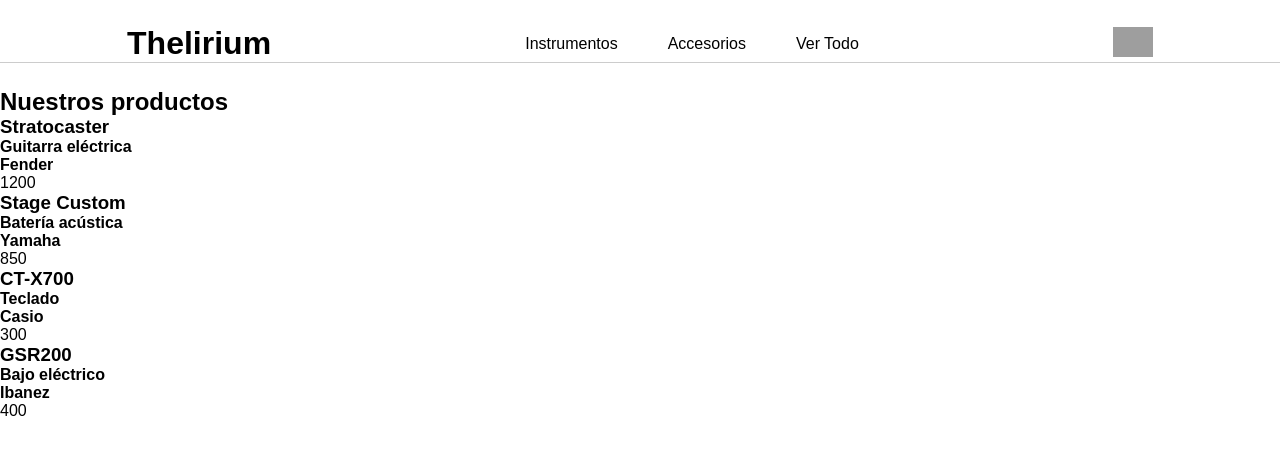
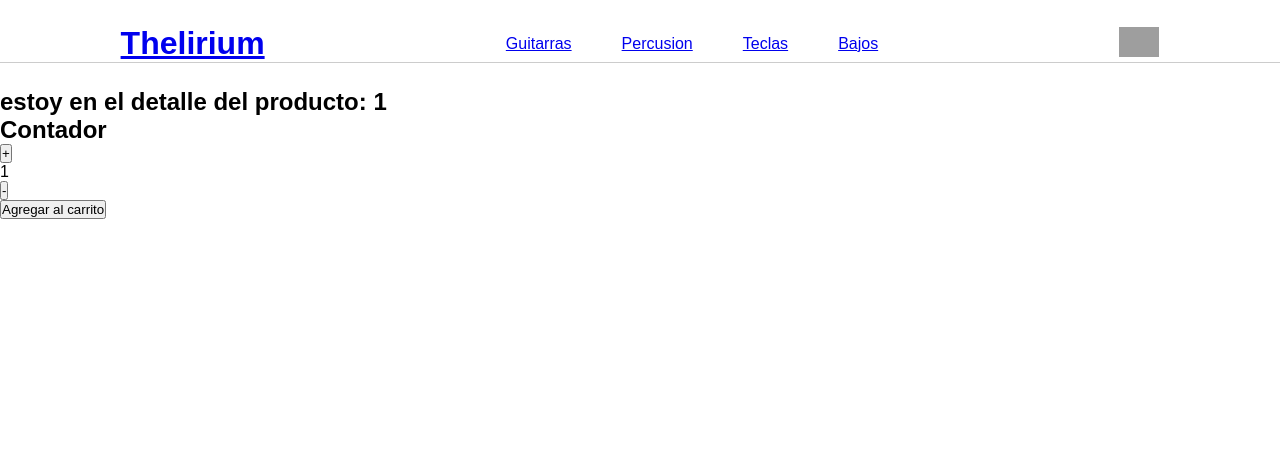
Before and after one commit to ClaraMino1/e-commerce-react, a React (Vite) app: page /item/1 in a window 1280 px wide. Shown: the top 454 px of the page. Built offline with nearby package versions, Linux system fonts and the light colour scheme; grey boxes are pictures that could not be loaded.

Commit message:
entrega 2: parte logica

```diff
--- a/index.html
+++ b/index.html
@@ -1,9 +1,9 @@
 <!doctype html>
-<html lang="en">
+<html lang="es">
   <head>
     <meta charset="UTF-8" />
     <meta name="viewport" content="width=device-width, initial-scale=1.0" />
-    <title>Vite + React</title>
+    <title>Thelirium | tienda de música</title>
   </head>
   <body>
     <div id="root"></div>
--- a/package.json
+++ b/package.json
@@ -11,7 +11,8 @@
   },
   "dependencies": {
     "react": "^19.1.0",
-    "react-dom": "^19.1.0"
+    "react-dom": "^19.1.0",
+    "react-router-dom": "^7.8.1"
   },
   "devDependencies": {
     "@eslint/js": "^9.30.1",
--- a/src/App.jsx
+++ b/src/App.jsx
@@ -1,14 +1,22 @@
 import './App.css';
 import NavBar from './components/NavBar/NavBar';
 import ItemListContainer from './components/ItemListContainer/ItemListContainer';
+import ItemDetailContainer from './components/ItemDetailContainer/ItemDetailContainer';
+import Error from './components/Error/Error';
+import { BrowserRouter,Route,Routes}   from 'react-router-dom';
 
 function App() {
 
   return(
-    <>
+    <BrowserRouter>
       <NavBar/>
-      <ItemListContainer titulo="Nuestros productos"/>
-    </>
+      <Routes>
+        <Route path='/' element={<ItemListContainer/>}></Route>
+        <Route path='/categoria/:categoria' element={<ItemListContainer/>}></Route>
+        <Route path='/item/:id' element={<ItemDetailContainer/>}></Route>
+        <Route path='*' element={<Error/>}></Route>
+      </Routes>
+    </BrowserRouter>
   )
 
 }
--- a/src/asyncmock.js
+++ b/src/asyncmock.js
@@ -4,21 +4,36 @@
         instrumento: "Guitarra eléctrica",
         marca: "Fender",
         modelo: "Stratocaster",
-        precio: 1200
+        precio: 1200,
+        categoria: "guitarras",
+        stock: 10
     },
     {
         id: 2,
+        instrumento: "Guitarra acústica",
+        marca: "SX",
+        modelo: "acustic",
+        precio: 850,
+        categoria: "guitarras",
+        stock: 11
+    },
+    {
+        id: 3,
         instrumento: "Batería acústica",
         marca: "Yamaha",
         modelo: "Stage Custom",
-        precio: 850
+        precio: 850,
+        categoria: "percusion",
+        stock: 21
     },
     {
-        id: 3,
+        id: 4,
         instrumento: "Teclado",
         marca: "Casio",
         modelo: "CT-X700",
-        precio: 300
+        precio: 300,
+        categoria: "teclas",
+        stock: 8
     },
     {
         id: 5,
@@ -26,9 +41,8 @@
         marca: "Ibanez",
         modelo: "GSR200",
         precio: 400,
-        cantidad: 1,
-        fechaVenta: "2025-08-06",
-        comprador: "Diego Luna"
+        categoria: "bajos",
+        stock: 13
     }
     ];
 
@@ -39,3 +53,21 @@
         }, 2000);
     })
 }
+
+export const getUnProducto = (id)=>{
+    return new Promise((resolve) => {
+        setTimeout(() => {
+            const producto = productos.find(prod => prod.id == id)
+            resolve(producto)
+        }, 2000);
+    })
+}
+
+export const getProductoPorCategoria = (categoria) => {
+  return new Promise((resolve) => {
+    setTimeout(() => {
+      const productosFiltrados = productos.filter(prod => prod.categoria === categoria);
+      resolve(productosFiltrados);
+    }, 2000);
+  });
+};
--- /dev/null
+++ b/src/components/Error/Error.jsx
@@ -0,0 +1,7 @@
+const Error = () => {
+  return (
+    <div>Error.Página no encontrada</div>
+  )
+}
+
+export default Error
--- a/src/components/Item/Item.jsx
+++ b/src/components/Item/Item.jsx
@@ -1,15 +1,14 @@
+import { Link } from 'react-router-dom';
 
-//preview del producto
-const Item = ({id,modelo,instrumento,marca,precio}) => {
+const Item = ({id,instrumento, marca, modelo,precio}) => {
   return (
-
     <div>
-        <h3>{modelo}</h3>
-        <h4>{instrumento}</h4>
-        <h4>{marca}</h4>
-        <p>{precio}</p>
+        <h3>Intrumento: {instrumento}</h3>
+        <p>marca: {marca}</p>
+        <p>modelo: {modelo}</p>
+        <p>precio: {precio}</p>
+        <Link to={`/item/${id}`}><button>Ver detalles</button></Link>
     </div>
-
   )
 }
 
--- /dev/null
+++ b/src/components/ItemCount/ItemCount.jsx
@@ -0,0 +1,41 @@
+import { useState } from "react"
+
+const ItemCount = ({inicial, stock, funcionAgregar}) => {
+
+    const [contador, setContador] = useState(1)
+
+    const incrementar = () => {
+        if(contador < stock){
+            setContador(contador + 1)
+        }
+
+    }
+
+    const decrementar = () => {
+        if(contador > inicial) {
+            setContador(contador - 1)
+        }
+    }
+
+    console.log(contador)
+
+
+  return (
+            <>
+            <div>
+                <h2>Contador</h2>
+                <button onClick={incrementar}> + </button>
+                <p>{contador}</p>
+                <button onClick={decrementar}> - </button>
+            </div>
+            <div>
+                <button onClick={()=>funcionAgregar(contador)}> Agregar al carrito</button>
+            </div>
+
+
+            </>
+
+  )
+}
+
+export default ItemCount
--- /dev/null
+++ b/src/components/ItemDetail/ItemDetail.jsx
@@ -0,0 +1,26 @@
+import { useState } from 'react'
+import { Link } from 'react-router-dom'
+import ItemCount from '../ItemCount/ItemCount'
+
+
+const ItemDetail = ({id,stock}) => {
+
+  const [cantidad, setCantidad] = useState(0)
+
+  const handleCantidad = (cantidad) =>{
+    setCantidad(cantidad)
+  }
+
+
+  return (
+    <div>
+        <h2>estoy en el detalle del producto: {id}</h2>
+
+    {
+      cantidad > 0 ? (<Link to="/cart">Terminar mi compra</Link>) : (<ItemCount inicial={1} stock={stock} funcionAgregar={handleCantidad}/>)
+    }
+    </div>
+  )
+}
+
+export default ItemDetail
--- /dev/null
+++ b/src/components/ItemDetailContainer/ItemDetailContainer.jsx
@@ -0,0 +1,20 @@
+import { useState,useEffect } from "react"
+import { getUnProducto } from "../../asyncmock"
+import ItemDetail from "../ItemDetail/ItemDetail"
+import { useParams } from "react-router-dom"
+
+const ItemDetailContainer = () => {
+    const [producto, setProducto] = useState(null)
+    const { id } = useParams()
+
+    useEffect(()=>{
+        getUnProducto(id)
+        .then(respuesta => setProducto(respuesta))
+    },[id])
+
+  return (
+    <ItemDetail {...producto}/>
+  )
+}
+
+export default ItemDetailContainer
--- a/src/components/ItemList/ItemList.jsx
+++ b/src/components/ItemList/ItemList.jsx
@@ -1,9 +1,10 @@
 import Item from '../Item/Item'
 
 const ItemList = ({productos}) => {
+
   return (
     <div>
-        {productos.map((product)=> <Item key={product.id}{...product}/>)}
+         {productos.map((product)=> <Item key={product.id} {...product}/>)}
     </div>
   )
 }
--- a/src/components/ItemListContainer/ItemListContainer.jsx
+++ b/src/components/ItemListContainer/ItemListContainer.jsx
@@ -1,23 +1,28 @@
 import { useState,useEffect } from "react"
-import { getProductos } from "../../asyncmock"
+import { getProductos,getProductoPorCategoria } from "../../asyncmock"
 import ItemList from "../ItemList/ItemList"
+import { useParams } from "react-router-dom"
 
 
 //generar listado de productos
-const ItemListContainer = ({ titulo }) =>{
+const ItemListContainer = () =>{
 
     const [productos, setProductos] = useState([])
+    const {categoria} = useParams()
 
     useEffect(()=>{
-        getProductos()
-            .then(respuesta=>setProductos(respuesta))
-            .catch(error=> console.error(error))
 
-    },[])
+        const funcionProductos = () => categoria ? getProductoPorCategoria(categoria) : getProductos()
 
+        funcionProductos()
+        .then(respuesta => setProductos(respuesta))
+        .catch(error => console.error(error))
+
+
+    },[categoria])
     return(
         <>
-            <h2>{titulo}</h2>
+
             <ItemList productos={productos}/>
 
         </>
--- a/src/components/NavBar/NavBar.jsx
+++ b/src/components/NavBar/NavBar.jsx
@@ -1,16 +1,29 @@
 import React from "react";
 import "./NavBar.css";
 import CartWidget from "../CartWidget/CartWidget";
+import { Link,NavLink } from "react-router-dom";
 
 const NavBar = () =>{
     return(
         <header>
-            <h1>Thelirium</h1>
+           <Link to="/">
+                <h1>Thelirium</h1>
+            </Link>
+
             <nav>
                 <ul>
-                    <li>Instrumentos</li>
-                    <li>Accesorios</li>
-                    <li>Ver Todo</li>
+                    <li>
+                        <NavLink to="/categoria/guitarras">Guitarras</NavLink>
+                    </li>
+                    <li>
+                        <NavLink to="/categoria/percusion">Percusion</NavLink>
+                    </li>
+                    <li>
+                        <NavLink to="/categoria/teclas">Teclas</NavLink>
+                    </li>
+                    <li>
+                        <NavLink to="/categoria/bajos">Bajos</NavLink>
+                    </li>
                 </ul>
             </nav>
             <CartWidget/>
```
Also changed, not shown: 1 other file (tests, documents, lock files or other folders).
